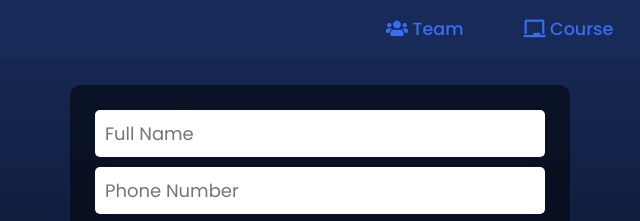
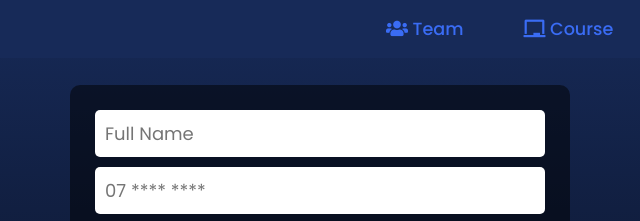
Before and after one commit to mohammaddaana/Krakenteam, a plain HTML site: page poot.html in a window 1280 px wide. Shown: the top 221 px of the page, 320-960 px from the left. Drawn offline with Linux system fonts and the light colour scheme.

Commit message:
غيرت الرقم

```diff
--- a/poot.html
+++ b/poot.html
@@ -173,7 +173,7 @@
   <!-- 📥 صندوق إرسال الأسئلة -->
   <div class="question-box">
     <input type="text" id="nameInput" placeholder="Full Name">
-    <input type="text" id="phoneInput" placeholder="Phone Number">
+    <input type="text" id="phoneInput" placeholder="07 **** ****">
     <textarea id="questionInput" rows="4" placeholder="Write your question here"></textarea>
     <button onclick="sendQuestion()">Send</button>
   </div>
```
